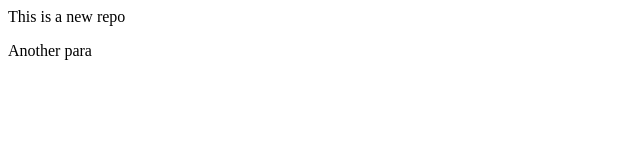
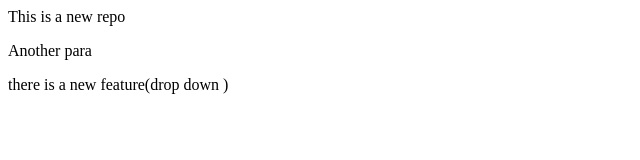
Before and after one commit to Naman-Rangari/localrepo, a plain HTML site: page index.html in a window 1280 px wide. Shown: the whole page, without its empty margins (0-640 px from the left). Drawn offline with Linux system fonts and the light colour scheme.

Commit message:
added a new feature

```diff
--- a/index.html
+++ b/index.html
@@ -1,2 +1,3 @@
 <p>This is a new repo</p>
-<p>Another para</p>
+<p>Another para </p>
+<p>there is a new feature(drop down )</p>
```
